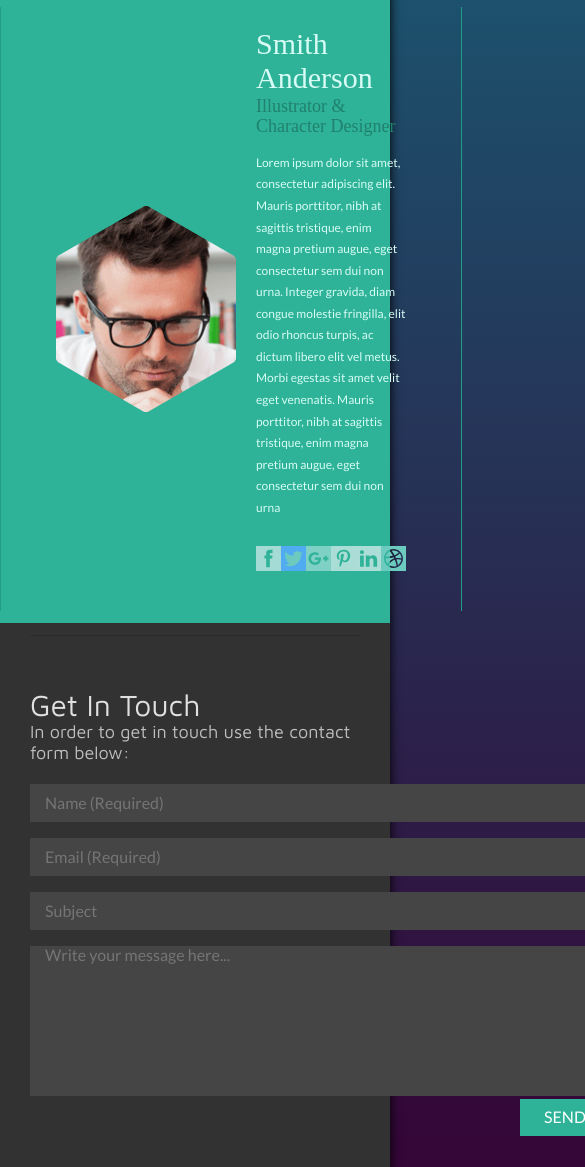
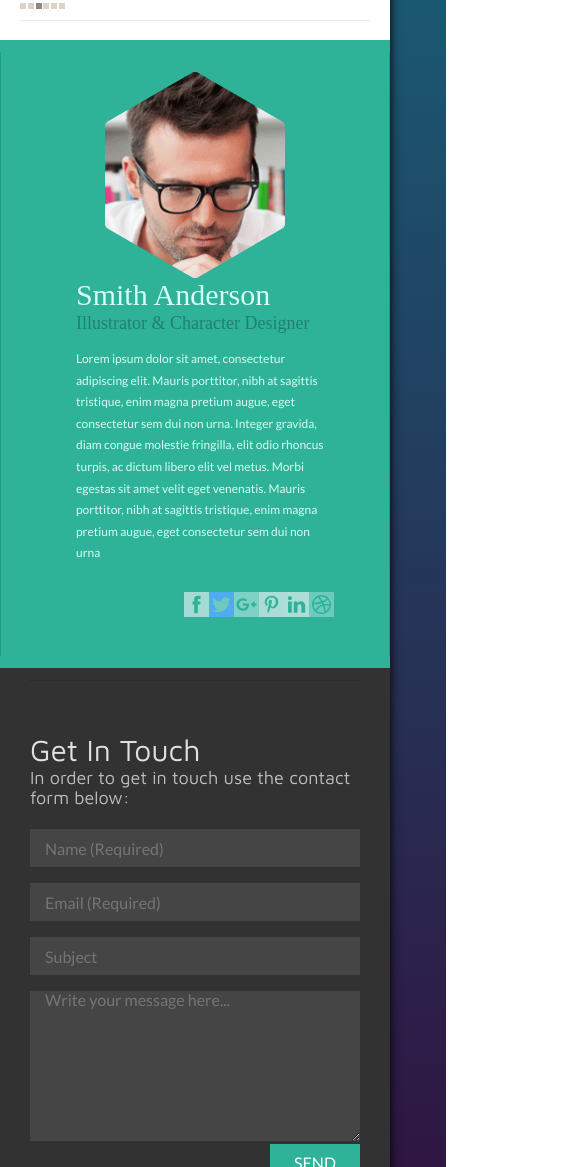
Before and after one commit to funvector/hexagon, a plain HTML site: page index.html in a window 390 px wide. Shown: the part 833-2000 px from the top of the page, 585 px wide, since content can reach past the window. Drawn offline with nearby package versions, Linux system fonts and the light colour scheme.

Commit message:
feat: add some @media

```diff
--- a/assets/style/main.css
+++ b/assets/style/main.css
@@ -373,6 +373,7 @@ body{
 
  .get_in_touch-wrap-form-lfex{
   display: flex;
+  width: 100%;
  }
 
  .get_in_touch-form input{
@@ -477,3 +478,40 @@ body{
 .footer:hover p{
   color: #2eb398;
 }
+
+@media only screen and (max-width: 800px){
+  .get_in_touch-form textarea{
+    width: 100%;
+  }
+
+  .get_in_touch-info-text{
+    max-width: 50%;
+  }
+}
+
+@media only screen and (max-width: 500px){
+  .get_in_touch-wrap-form-lfex {
+    display: flex;
+    flex-flow: column wrap;
+  }
+}
+
+@media only screen and (max-width: 450px){
+  .about_me-section-container{
+    flex-flow: row wrap;
+  }
+
+  .about_me-section-container-hex{
+    margin: auto;
+  }
+}
+
+@media only screen and (max-width: 400px){
+  .flex_main-list{
+    flex-flow: column wrap;
+  }
+
+  li.nav_down_arrow-center{
+    display: none;
+  }
+}
```
